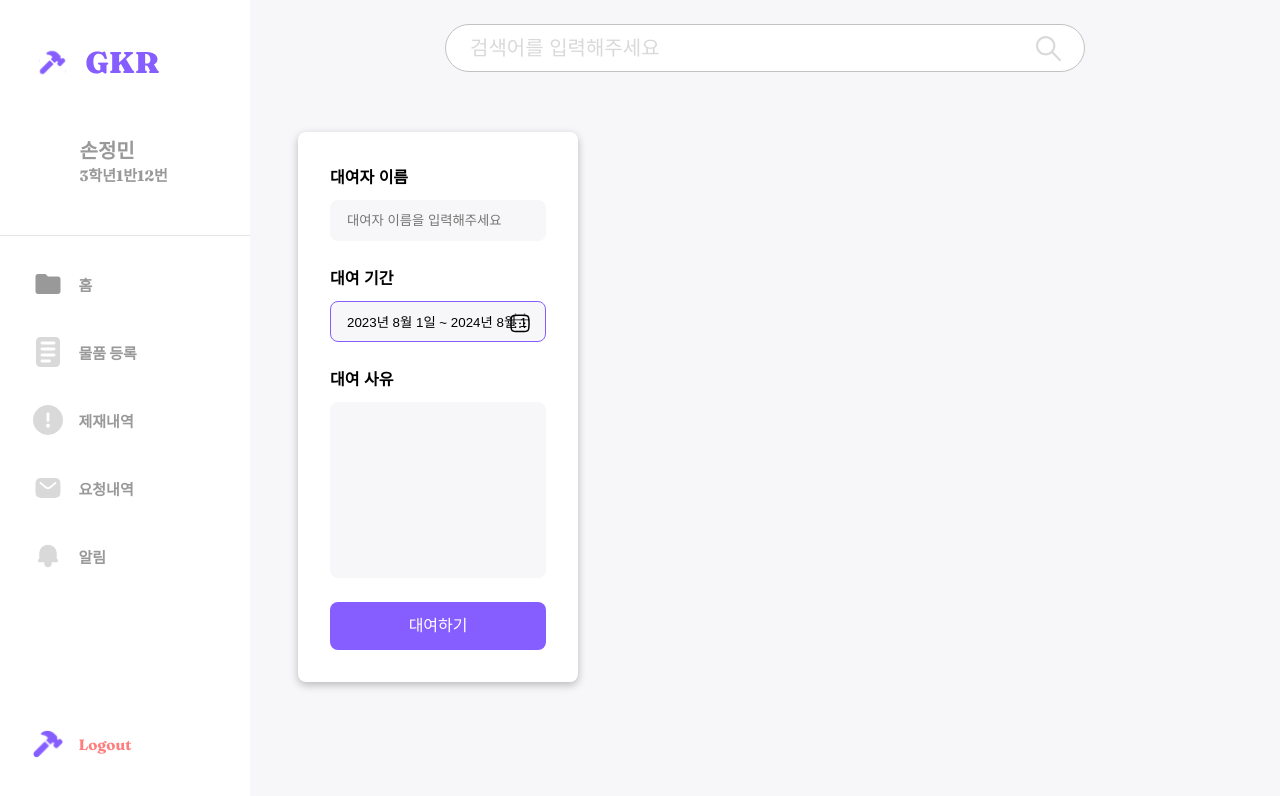
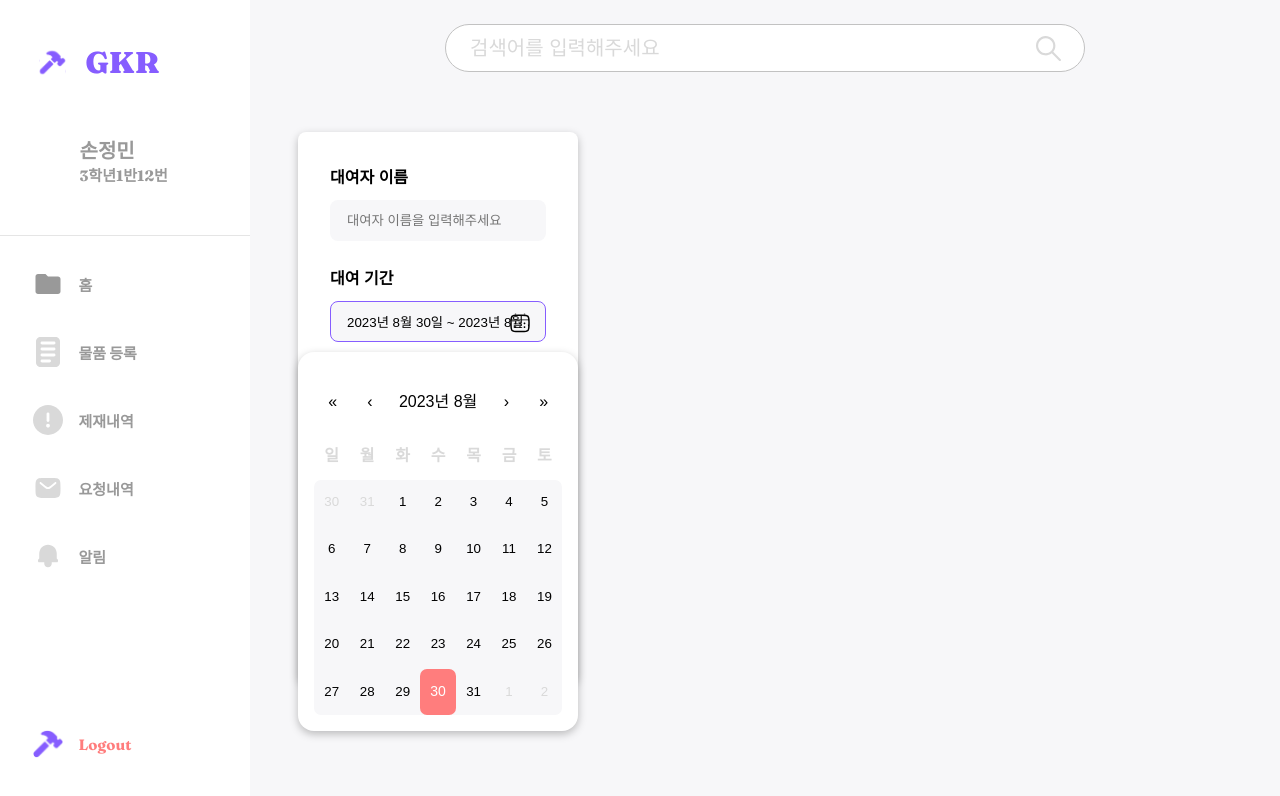
Before and after one commit to Team-Ampersand/GKR-Frontend, a Next.js app: page /home/1 in a window 1280 px wide. Both pictures are taken after a click on the label 438 px from the left and 321 px from the top of the page. Shown: the top 796 px of the page. Built offline with nearby package versions, Linux system fonts and the light colour scheme.

Commit message:
💄 Add: custom calendar 퍼블리싱

```diff
--- a/src/components/Detail/molecules/InputField/index.tsx
+++ b/src/components/Detail/molecules/InputField/index.tsx
@@ -1,7 +1,7 @@
 import { HTMLInputTypeAttribute } from 'react';
+import { useRecoilState, useRecoilValue } from 'recoil';
+import { calendarState, rentalPeriod, roleType } from 'recoilAtoms';
 import * as S from './style';
-import { useRecoilValue } from 'recoil';
-import { roleType } from 'recoilAtoms';
 
 interface Props {
   label: string;
@@ -11,6 +11,14 @@ interface Props {
 
 const InputField = ({ label, type = 'text', placeholder = '' }: Props) => {
   const role = useRecoilValue(roleType);
+  const [isCalendar, setCalendar] = useRecoilState(calendarState);
+  const period = useRecoilValue(rentalPeriod);
+
+  const changeDate = (date: Date) => {
+    return `${date.getFullYear()}년 ${
+      date.getMonth() + 1
+    }월 ${date.getDate()}일`;
+  };
 
   return (
     <S.Layer>
@@ -23,11 +31,12 @@ const InputField = ({ label, type = 'text', placeholder = '' }: Props) => {
           minRows={10}
         />
       ) : type === 'period' ? (
-        <S.Label>
+        <S.Label onFocus={() => setCalendar(!isCalendar)}>
           <S.Input
-            value="2023년 8월 1일 ~ 2024년 8월 1일"
+            value={changeDate(period[0]) + ' ~ ' + changeDate(period[1])}
             readOnly
             role={role}
+            isCalendar={isCalendar}
           />
           <S.Icon />
         </S.Label>
--- a/src/components/Detail/molecules/InputField/style.ts
+++ b/src/components/Detail/molecules/InputField/style.ts
@@ -1,13 +1,18 @@
-import TextareaAutosize from 'react-textarea-autosize';
 import styled from '@emotion/styled';
 import { Calendar } from 'asset/svg';
+import TextareaAutosize from 'react-textarea-autosize';
 import { Palette } from 'style/global';
 
 interface Props {
   role: 'admin' | 'member';
+  isCalendar?: boolean;
 }
 
+const borderColor = (role: 'admin' | 'member') =>
+  role === 'admin' ? Palette.PRIMARY_P5 : Palette.PRIMARY_P1;
+
 export const Layer = styled.div`
+  position: relative;
   width: 100%;
   font-size: 16px;
   display: flex;
@@ -33,7 +38,9 @@ export const Input = styled.input<Props>`
   transition:
     all 0.3s,
     height 0s;
-  border: 1px solid transparent;
+  border: 1px solid
+    ${({ isCalendar, role }) =>
+      !isCalendar ? 'transparent' : borderColor(role)};
   cursor: pointer;
 
   ::placeholder {
@@ -41,9 +48,7 @@ export const Input = styled.input<Props>`
   }
 
   :focus {
-    border: 1px solid
-      ${({ role }) =>
-        role === 'admin' ? Palette.PRIMARY_P5 : Palette.PRIMARY_P1};
+    border: 1px solid ${({ role }) => borderColor(role)};
   }
 `;
 
--- a/src/components/Detail/organisms/RentalForm/index.tsx
+++ b/src/components/Detail/organisms/RentalForm/index.tsx
@@ -1,13 +1,15 @@
 import InputField from 'components/Detail/molecules/InputField';
 import { Noto_Sans_KR } from 'next/font/google';
 import { useRecoilValue } from 'recoil';
-import { roleType } from 'recoilAtoms';
+import { calendarState, roleType } from 'recoilAtoms';
 import * as S from './style';
+import Calendar from 'components/common/atoms/Calendar';
 
 const notoSansKR = Noto_Sans_KR({ weight: '700', subsets: ['latin'] });
 
 const RentalForm = () => {
   const role = useRecoilValue(roleType);
+  const isCalendar = useRecoilValue(calendarState);
 
   return (
     <S.Layer className={notoSansKR.className}>
@@ -18,6 +20,12 @@ const RentalForm = () => {
       <InputField label="대여 기간" type="period" />
       <InputField label="대여 사유" type="textarea" />
       <S.Submit role={role}>대여하기</S.Submit>
+
+      {isCalendar && (
+        <S.CalendarBox>
+          <Calendar />
+        </S.CalendarBox>
+      )}
     </S.Layer>
   );
 };
--- a/src/components/Detail/organisms/RentalForm/style.ts
+++ b/src/components/Detail/organisms/RentalForm/style.ts
@@ -14,6 +14,7 @@ export const Layer = styled.div`
   box-shadow: 0px 3px 8px 0px rgba(0, 0, 0, 0.25);
   width: 30%;
   background: ${Palette.NATURAL_N2};
+  position: relative;
 `;
 
 export const Submit = styled.button<Props>`
@@ -26,3 +27,10 @@ export const Submit = styled.button<Props>`
   color: ${Palette.NATURAL_N2};
   font-size: 16px;
 `;
+
+export const CalendarBox = styled.div`
+  position: absolute;
+  width: 100%;
+  left: 0;
+  top: 40%;
+`;
--- /dev/null
+++ b/src/components/common/atoms/Calendar/index.tsx
@@ -0,0 +1,30 @@
+import { useRecoilValue, useSetRecoilState } from 'recoil';
+import { calendarState, rentalPeriod, roleType } from 'recoilAtoms';
+import * as S from './style';
+
+const Calendar = () => {
+  const role = useRecoilValue(roleType);
+  const setPeriod = useSetRecoilState(rentalPeriod);
+  const setCalendar = useSetRecoilState(calendarState);
+
+  return (
+    <S.Wrapper>
+      <S.CalendarLayer
+        locale="ko"
+        formatDay={(_locale, date) =>
+          date.toLocaleString('en', { day: 'numeric' })
+        }
+        calendarType="US"
+        role={role}
+        onChange={(value) => {
+          setPeriod([value[0], value[1]]);
+          setCalendar(false);
+        }}
+        selectRange
+        goToRangeStartOnSelect={false}
+      />
+    </S.Wrapper>
+  );
+};
+
+export default Calendar;
--- /dev/null
+++ b/src/components/common/atoms/Calendar/style.ts
@@ -0,0 +1,139 @@
+import styled from '@emotion/styled';
+import { Calendar } from 'react-calendar';
+import { Palette } from 'style/global';
+
+interface CalendarProps {
+  role: 'admin' | 'member';
+}
+
+export const Wrapper = styled.div`
+  background: ${Palette.NATURAL_N2};
+  box-shadow: 0px 3px 8px 0px rgba(0, 0, 0, 0.25);
+  border-radius: 16px;
+  padding: 16px;
+`;
+
+export const CalendarLayer = styled(Calendar)<CalendarProps>`
+  border-radius: 16px;
+
+  * {
+    border: none;
+    line-height: 3.25em;
+    text-align: center;
+    text-decoration: none;
+  }
+
+  .react-calendar {
+    background: ${Palette.BACKGROUND_BG};
+    color: #222;
+    border-radius: 1em;
+    padding: 1.5em;
+    box-shadow: 0px 8px 24px rgba(0, 0, 0, 0.04);
+    font-family: Arial, Helvetica, sans-serif;
+
+    @media (max-width: 951px) {
+      max-width: 380px;
+    }
+  }
+
+  .react-calendar__navigation {
+    display: flex;
+    justify-content: center;
+
+    button {
+      color: ${Palette.NATURAL_N1};
+      min-width: 15%;
+      background: none;
+      font-size: 16px;
+      margin-top: 8px;
+
+      &:disabled {
+        background: ${({ role }) =>
+          role === 'admin' ? Palette.PRIMARY_P5 : Palette.PRIMARY_P2};
+      }
+    }
+
+    abbr[title] {
+      text-decoration: none;
+    }
+
+    span {
+      word-break: keep-all;
+    }
+  }
+
+  .react-calendar__month-view__weekdays {
+    color: ${Palette.NATURAL_N3};
+  }
+
+  .react-calendar__month-view__days {
+    background: ${Palette.BACKGROUND_BG};
+    border-radius: 0.5em;
+    font-size: 0.875em;
+    gap: 4px 0;
+
+    button {
+      background: transparent;
+      color: ${Palette.NATURAL_N1};
+    }
+
+    .react-calendar__month-view__days__day--neighboringMonth {
+      color: ${Palette.NATURAL_N3};
+    }
+
+    .react-calendar__tile--now {
+      background: ${Palette.SUB_RED};
+      border-radius: 0.5em;
+      color: ${Palette.NATURAL_N2};
+      font-size: 14px;
+
+      :enabled:focus {
+        background: ${({ role }) =>
+          role === 'admin' ? Palette.PRIMARY_P5 : Palette.PRIMARY_P2};
+        color: ${Palette.NATURAL_N2};
+      }
+    }
+
+    .react-calendar__tile:enabled:hover,
+    .react-calendar__tile:enabled:focus {
+      background: ${Palette.NATURAL_N3};
+      color: #6d92c4;
+      border-radius: 0.5em;
+      font-weight: normal;
+    }
+
+    .react-calendar__tile--active {
+      background: ${({ role }) =>
+        role === 'admin' ? Palette.PRIMARY_P5 : Palette.PRIMARY_P2};
+      border-radius: 0.5em;
+      color: ${Palette.NATURAL_N2};
+      font-size: 12px;
+
+      :enabled:hover,
+      :enabled:focus {
+        background: ${({ role }) =>
+          role === 'admin' ? Palette.PRIMARY_P5 : Palette.PRIMARY_P2};
+        color: ${Palette.NATURAL_N2};
+      }
+    }
+
+    .react-calendar__tile--range,
+    .react-calendar__tile--range:enabled:hover,
+    .react-calendar__tile--range:enabled:focus {
+      background: ${({ role }) =>
+        role === 'admin' ? Palette.PRIMARY_P5 : Palette.PRIMARY_P2};
+      color: ${Palette.NATURAL_N2};
+      border-radius: 0;
+    }
+    .react-calendar__tile--rangeStart,
+    .react-calendar__tile--rangeStart:enabled:hover,
+    .react-calendar__tile--rangeStart:enabled:focus {
+      border-radius: 0.5em 0 0 0.5em;
+    }
+    .react-calendar__tile--rangeEnd,
+    .react-calendar__tile--rangeEnd:enabled:hover,
+    .react-calendar__tile--rangeEnd:enabled:focus {
+      border-radius: 0 0.5em 0.5em 0;
+    }
+  }
+`;
--- a/src/recoilAtoms/index.ts
+++ b/src/recoilAtoms/index.ts
@@ -4,3 +4,13 @@ export const roleType = atom<'member' | 'admin'>({
   key: 'roleType',
   default: 'admin',
 });
+
+export const calendarState = atom<boolean>({
+  key: 'calendarState',
+  default: false,
+});
+
+export const rentalPeriod = atom({
+  key: 'rentalPeriod',
+  default: [new Date(), new Date()],
+});
```
